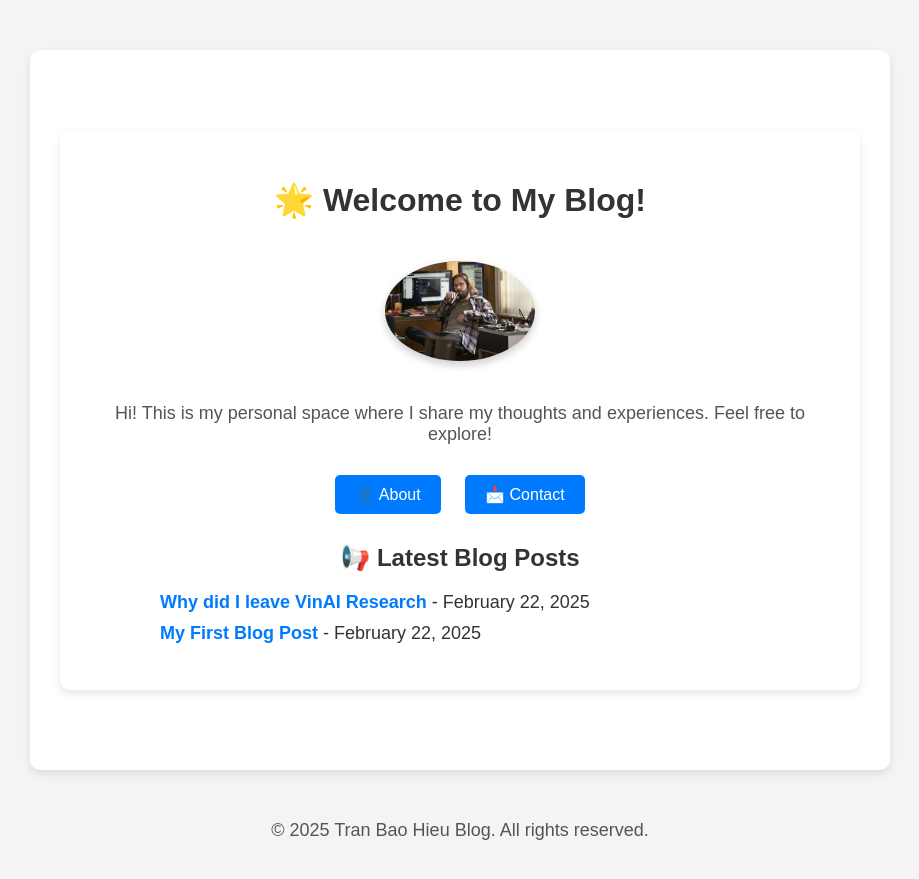
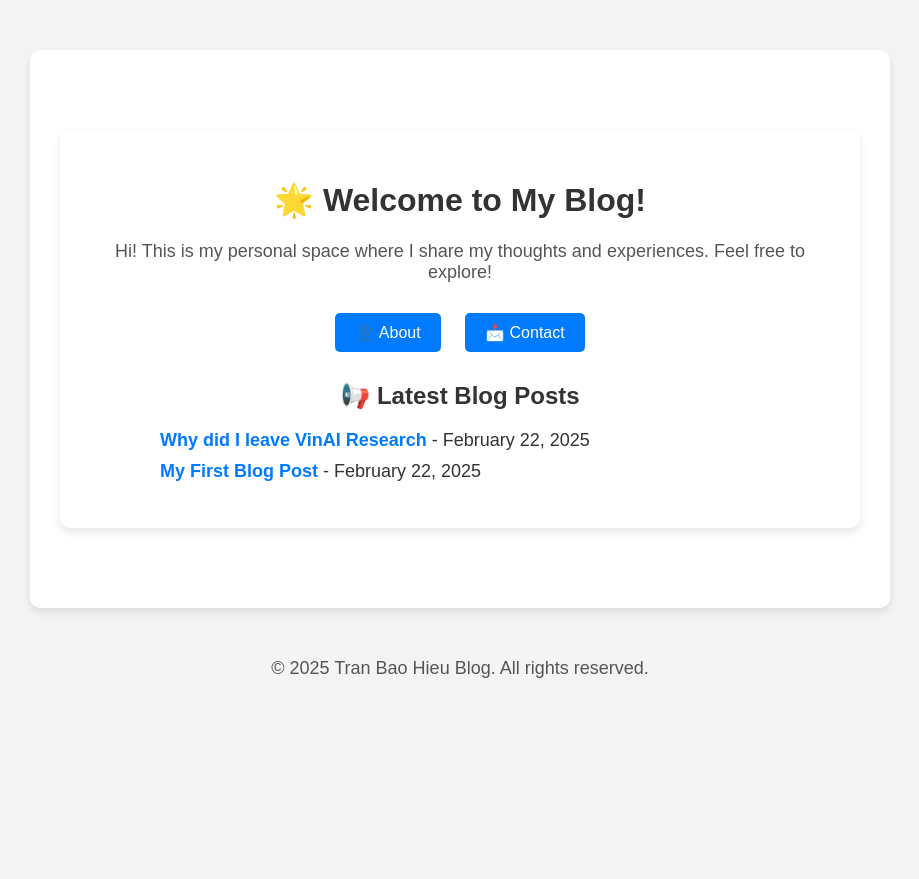
Before and after one commit to tranbaohieu/tranbaohieu.github.io, a Jekyll site: the page built from index.md, in a window 1280 px wide. Shown: the top 879 px of the page, without its empty margins (180-1099 px from the left). Built offline with Jekyll 4.4.1, drawn with Linux system fonts in a browser that asks for light colours; our own code applies the rules of GitHub Pages for plain Markdown files.

Commit message:
modify homepage

```diff
--- a/_layouts/home.html
+++ b/_layouts/home.html
@@ -86,7 +86,7 @@
 
 <div class="container">
     <h1>🌟 Welcome to My Blog!</h1>
-    <img src="/assets/images/logo.png" alt="Cool Programmer" class="profile-img">
+    <!-- <img src="/assets/images/logo.png" alt="Cool Programmer" class="profile-img"> -->
     <p>Hi! This is my personal space where I share my thoughts and experiences. Feel free to explore!</p>
 
     <div class="button-container">
```
